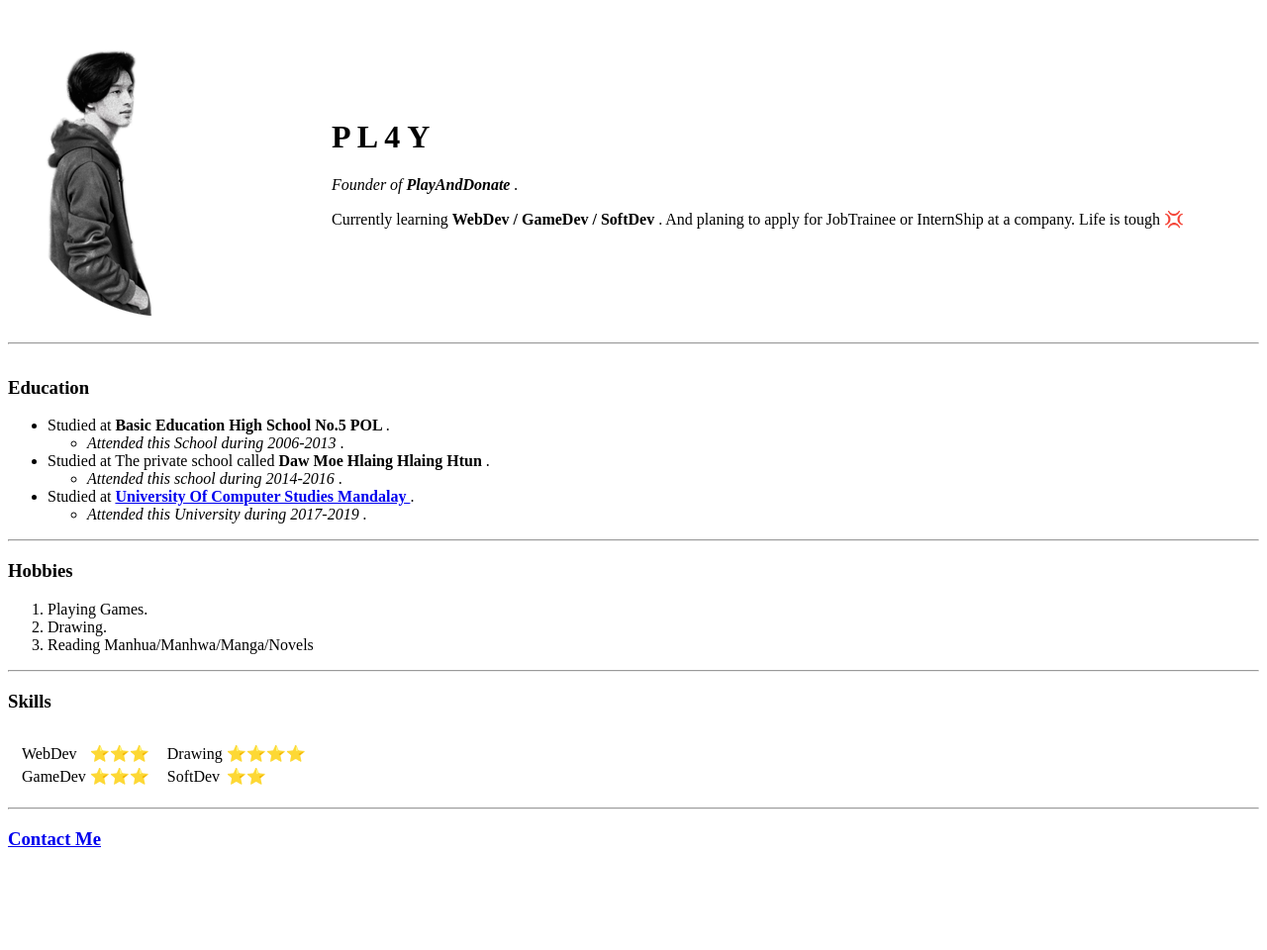
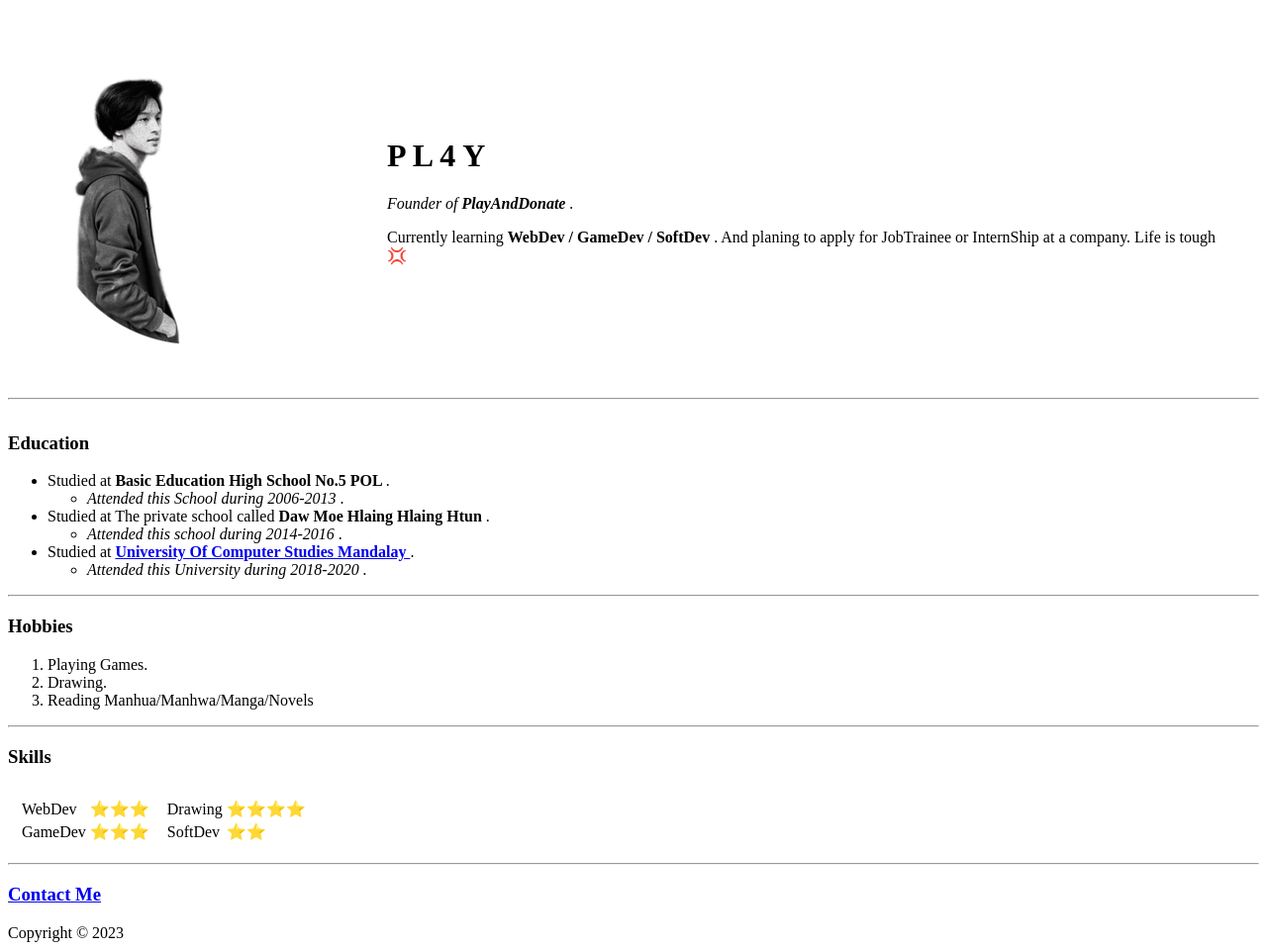
Before and after one commit to pyaesoneaung-axel/cv, a plain HTML site: page index.html in a window 1280 px wide. Shown: the whole page at 99% size. Before the commit the page ends 878 px from the top, so only its background shows below. Drawn offline with Linux system fonts and the light colour scheme.

Commit message:
Update index.html
Added footer and corrected miss information

```diff
--- a/index.html
+++ b/index.html
@@ -4,12 +4,13 @@
     <meta charset="UTF-8" />
     <meta http-equiv="X-UA-Compatible" content="IE=edge" />
     <meta name="viewport" content="width=device-width, initial-scale=1.0" />
+    <link rel="stylesheet" href="css/styles.css">
     <title>Personal Site</title>
   </head>
   <body>
-    <table>
+    <table cellspacing="30px">
       <tr>
-        <td><img src="images/P L 4 Y - profile.png" alt="profile-pic" /></td>
+        <td><img src="images/P L 4 Y - profile.png" alt="profile-pic"/></td>
         <td>
           <h1>P L 4 Y</h1>
           <p>
@@ -53,7 +54,7 @@
         >.
       </li>
       <ul>
-        <li><em> Attended this University during 2017-2019 . </em></li>
+        <li><em> Attended this University during 2018-2020 . </em></li>
       </ul>
     </ul>
     <hr />
@@ -100,4 +101,7 @@
     <hr />
     <h3><a href="contact.html">Contact Me</a></h3>
   </body>
+  <footer>
+    <div>Copyright © 2023</div>
+  </footer>
 </html>
```
